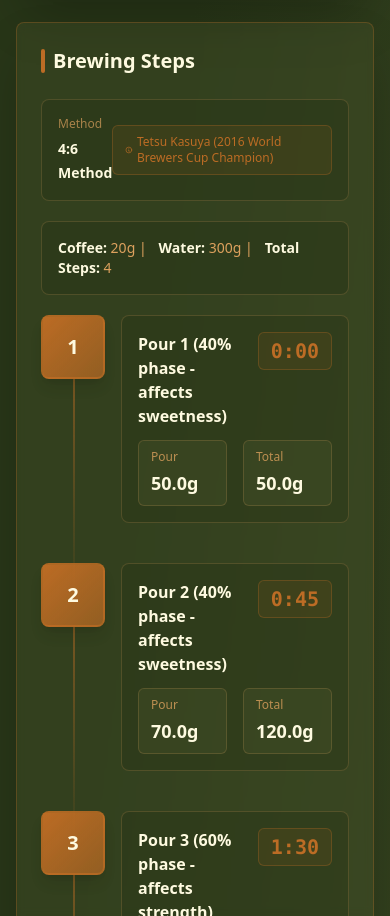
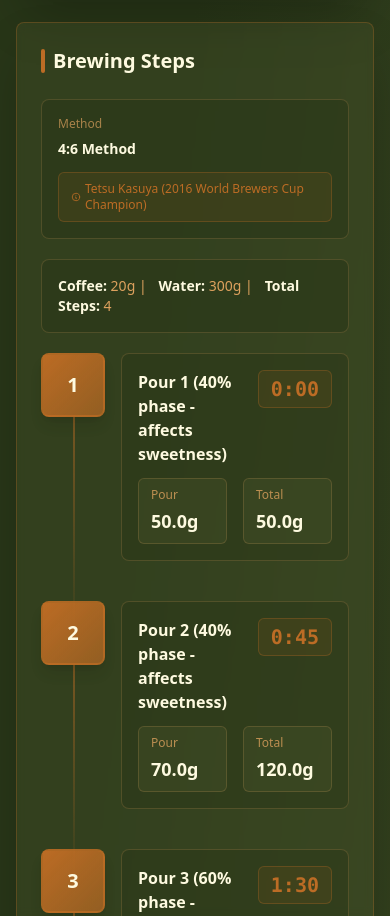
Before and after one commit to stromland/coffee, a React (Vite) app: page / in a window 390 px wide. Shown: the part 1438-2354 px from the top of the page. Built offline with nearby package versions, Linux system fonts and the light colour scheme.

Commit message:
Make credit link responsive in brewing steps
Credit link now appears on new line on mobile (flex-col) and inline on larger screens (sm:flex-row)

```diff
--- a/src/components/BrewingSteps.tsx
+++ b/src/components/BrewingSteps.tsx
@@ -32,7 +32,7 @@ const BrewingSteps: React.FC<BrewingStepsProps> = ({ steps, coffeeAmount, totalB
 
       {methodName && (
         <div className="mb-5 p-4 bg-olive-dark/50 rounded-lg border border-caramel/20">
-          <div className="flex items-center justify-between">
+          <div className="flex flex-col sm:flex-row sm:items-center sm:justify-between gap-3">
             <div>
               <span className="text-xs text-caramel/70 block mb-1">Method</span>
               <span className="text-sm font-semibold text-cream">{methodName}</span>
@@ -42,7 +42,7 @@ const BrewingSteps: React.FC<BrewingStepsProps> = ({ steps, coffeeAmount, totalB
                 href={creditUrl}
                 target="_blank"
                 rel="noopener noreferrer"
-                className="text-xs text-coffee hover:text-caramel hover:underline inline-flex items-center gap-1 bg-coffee/10 px-3 py-2 rounded-md border border-coffee/30 transition-all"
+                className="text-xs text-coffee hover:text-caramel hover:underline inline-flex items-center gap-1 bg-coffee/10 px-3 py-2 rounded-md border border-coffee/30 transition-all w-fit"
               >
                 <svg
                   className="w-3 h-3"
```
